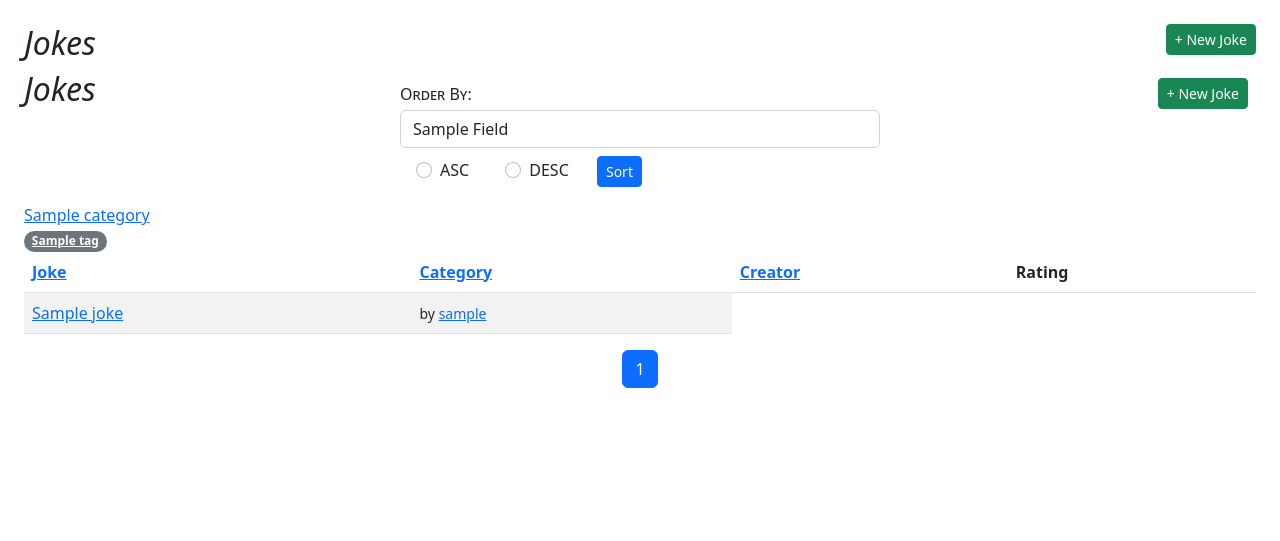
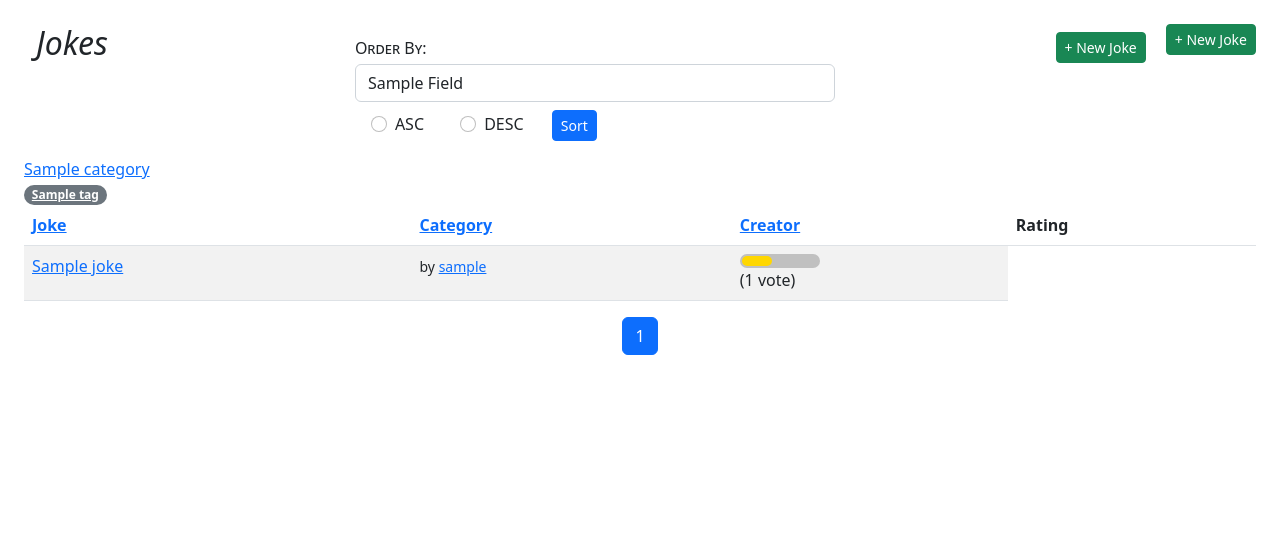
Before and after one commit to NitaCoder/djangojokes.com, a Django app: template templates/jokes/joke_list.html in a window 1280 px wide. Shown: the part 93-634 px from the top of the page. Run offline with Django 5.2, Linux system fonts and the light colour scheme; the template is opened without the code that fills it: most values are stand-ins (such as "Sample title", 1, 10 or a date in 2020); parts of the project's set-up code (start-up, migrations or seed data) failed here and were passed over; some libraries are stand-ins or nearby versions.

Commit message:
Joke Ratings

```diff
--- a/static/css/main.css
+++ b/static/css/main.css
@@ -54,3 +54,17 @@
   background-color: pink;
   color: darkred;
 }
+
+/* RATING BAR */
+#rating-container {
+  background-color:silver;
+  border-radius: .5em;
+  max-width: 5rem;
+  padding: 2px;
+}
+
+#rating {
+  background-color: gold;
+  border-radius: .5em;
+  height: 10px;
+}
--- a/templates/jokes/joke_list.html
+++ b/templates/jokes/joke_list.html
@@ -5,7 +5,6 @@
   <a class="btn btn-success btn-sm float-end" href="{% url 'jokes:create' %}">
     + New Joke
   </a>
-  <h2>Jokes</h2>
   <div class="row">
     <div class="col-12 col-md-2 col-lg-3">
       <h2>Jokes</h2>
@@ -101,6 +100,13 @@
             </small>
             {% endif %}
           </td>
+          <td>
+            <div id="rating-container" title="{{ joke.rating }}">
+              <div id="rating"
+                style="width:{% widthratio joke.rating 10 100 %}%;"></div>
+            </div>
+            ({{ joke.num_votes }} vote{{ joke.num_votes|pluralize }})
+          </td>
           </tr>
         {% endfor %}
       </tbody>
```
Also changed, not shown: jokes/models.py (+12 -2 lines).
